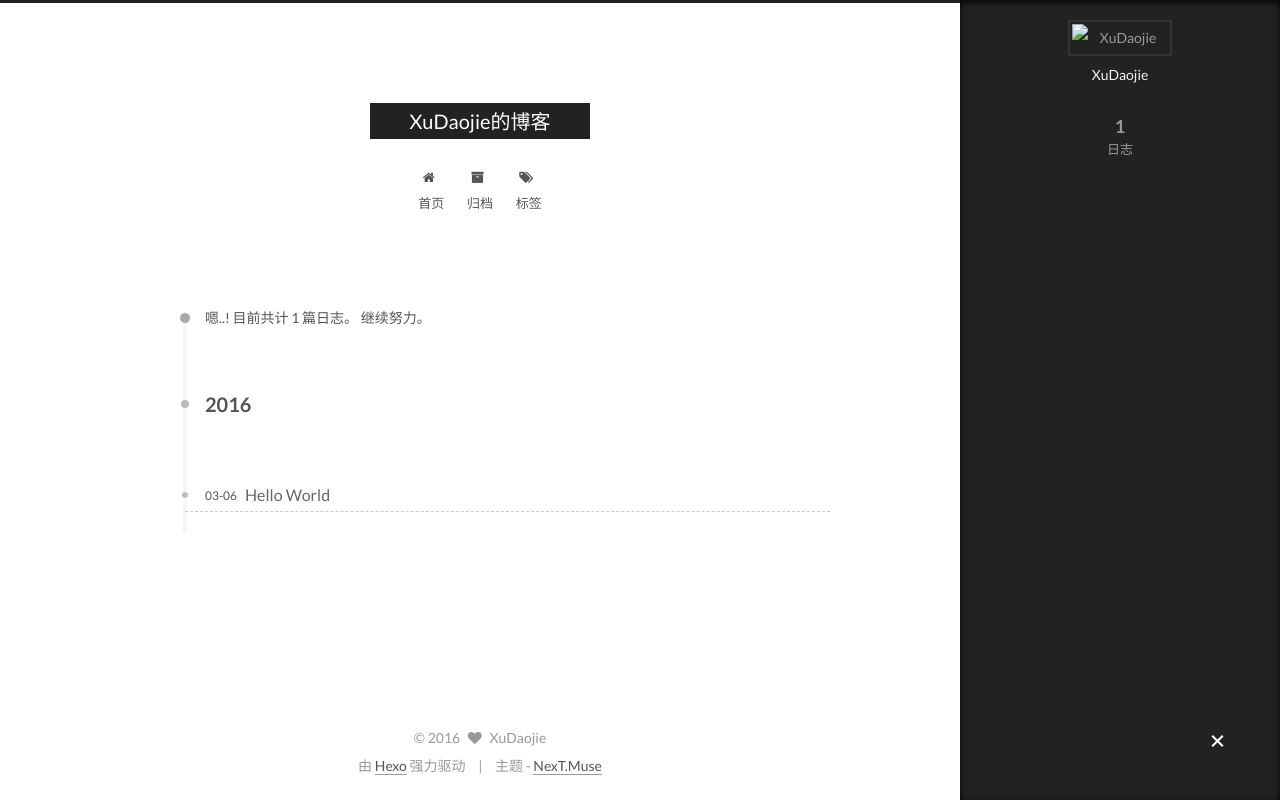
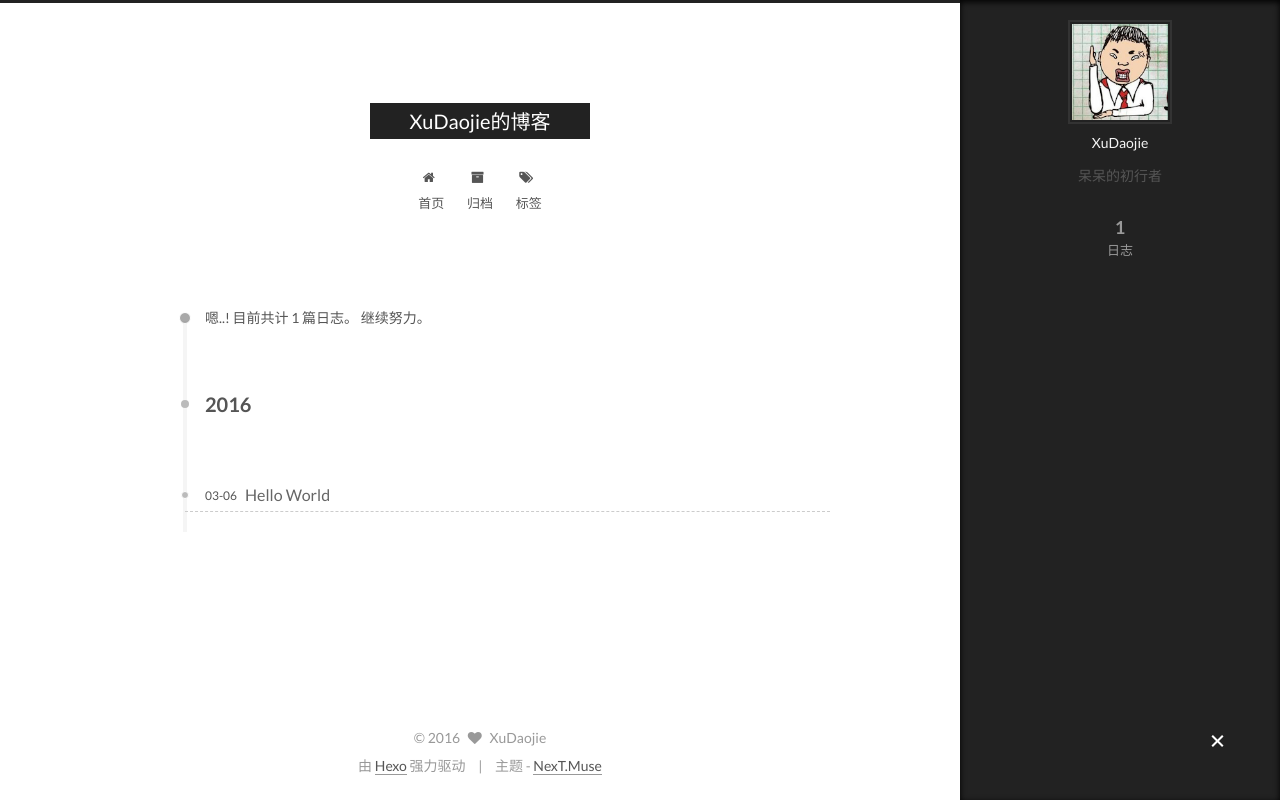
Before and after one commit to XuDaojie/xudaojie.github.io, a plain HTML site: page archives/2016/03/index.html in a window 1280 px wide. Both pictures are taken after a click on the element 1217 px from the left and 741 px from the top of the page. Drawn offline with Linux system fonts and the light colour scheme.

Commit message:
Site updated: 2016-03-08 22:29:37

```diff
--- a/archives/2016/03/index.html
+++ b/archives/2016/03/index.html
@@ -57,15 +57,15 @@
 
 
 
-<meta name="description">
+<meta name="description" content="呆呆的初行者">
 <meta property="og:type" content="website">
 <meta property="og:title" content="XuDaojie的博客">
 <meta property="og:url" content="http://xudaojie.github.io/archives/2016/03/index.html">
 <meta property="og:site_name" content="XuDaojie的博客">
-<meta property="og:description">
+<meta property="og:description" content="呆呆的初行者">
 <meta name="twitter:card" content="summary">
 <meta name="twitter:title" content="XuDaojie的博客">
-<meta name="twitter:description">
+<meta name="twitter:description" content="呆呆的初行者">
 
 
 
@@ -274,10 +274,10 @@
       <section class="site-overview sidebar-panel  sidebar-panel-active ">
         <div class="site-author motion-element" itemprop="author" itemscope itemtype="http://schema.org/Person">
           <img class="site-author-image" itemprop="image"
-               src="upload/avatar.png"
+               src="/upload/avatar.png"
                alt="XuDaojie" />
           <p class="site-author-name" itemprop="name">XuDaojie</p>
-          <p class="site-description motion-element" itemprop="description"></p>
+          <p class="site-description motion-element" itemprop="description">呆呆的初行者</p>
         </div>
         <nav class="site-state motion-element">
           <div class="site-state-item site-state-posts">
--- a/css/main.css
+++ b/css/main.css
@@ -1544,7 +1544,7 @@ pre .javascript .function {
   width: 4px;
   height: 4px;
   border-radius: 50%;
-  background: #d1f685;
+  background: #a6e8d7;
 }
 .sidebar-nav {
   margin: 0 0 20px;
```
Also changed, not shown: 2016/03/06/hello-world/index.html (+2 -2 lines), archives/2016/index.html (+5 -5 lines), archives/index.html (+5 -5 lines), index.html (+5 -5 lines).
